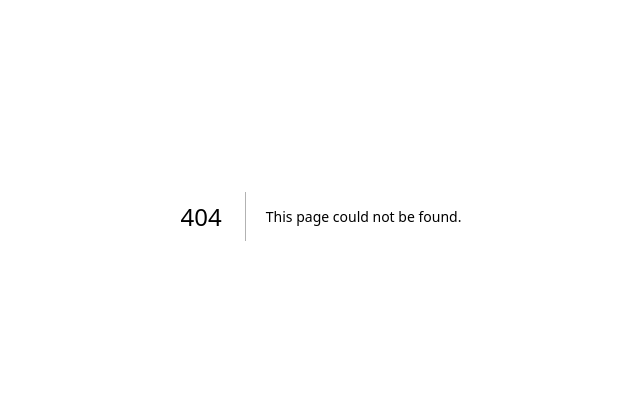
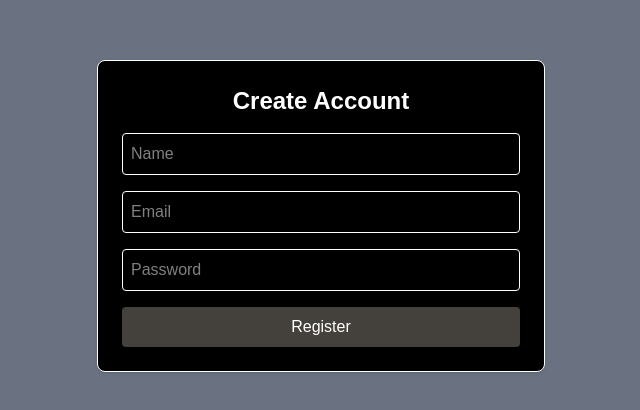
Before and after one commit to its-dibo/easy-generator-assessment, a Next.js app in the folder apps/easy-generator-ui/: page /register in a window 1280 px wide. Before the commit this address had no page. Shown: the part 184-594 px from the top of the page, without its empty margins (319-959 px from the left). Built offline with nearby package versions, Linux system fonts and the light colour scheme.

Commit message:
feat(FE): add register page

```diff
--- /dev/null
+++ b/apps/easy-generator-ui/src/app/register/page.tsx
@@ -0,0 +1,118 @@
+"use client";
+
+// todo: prevent navigating to this page if the user already logged-in
+// todo: improve form style
+// todo: improve validations
+// todo: set apiBaseUrl in a config file
+// todo: send error logs to the cloud
+
+import { useState } from "react";
+import { useRouter } from "next/navigation";
+
+export default function RegisterPage() {
+  const router = useRouter();
+  const [loading, setLoading] = useState(false);
+  const [status, setStatus] = useState<null | "success" | "error">(null);
+
+  async function registerUser(formData: FormData) {
+    const name = formData.get("name") as string;
+    const email = formData.get("email") as string;
+    const password = formData.get("password") as string;
+
+    // basic validation
+    // todo: improve client-side validations
+    if (!name || !email || !password) {
+      setStatus("error");
+      return;
+    }
+
+    setLoading(true);
+    setStatus(null);
+
+    try {
+      const res = await fetch("http://localhost:5000/api/v1.0/auth/register", {
+        method: "POST",
+        headers: {
+          "Content-Type": "application/json",
+          Accept: "application/json",
+        },
+        body: JSON.stringify({ name, email, password }),
+      });
+
+      if (!res.ok) {
+        console.error("Failed to register");
+        setStatus("error");
+        return;
+      }
+
+      const data = await res.json();
+      // todo: use http-only cookies
+      localStorage.setItem("auth_token", data.auth_token);
+      setStatus("success");
+      router.push("/");
+    } catch (err) {
+      console.error(err);
+      setStatus("error");
+    } finally {
+      setLoading(false);
+    }
+  }
+
+  return (
+    <div className="flex min-h-screen items-center justify-center bg-gray-500">
+      <form
+        onSubmit={(e) => {
+          e.preventDefault();
+          const formData = new FormData(e.currentTarget);
+          registerUser(formData);
+        }}
+        className="w-full max-w-md space-y-4 rounded-lg border p-6 shadow bg-black text-white"
+      >
+        <h1 className="text-2xl font-bold text-center">Create Account</h1>
+
+        <input
+          type="text"
+          name="name"
+          placeholder="Name"
+          className="w-full rounded border p-2 focus:outline-none focus:ring-2 focus:ring-blue-500"
+          required
+        />
+
+        <input
+          type="email"
+          name="email"
+          placeholder="Email"
+          className="w-full rounded border p-2 focus:outline-none focus:ring-2 focus:ring-blue-500"
+          required
+        />
+
+        <input
+          type="password"
+          name="password"
+          placeholder="Password"
+          className="w-full rounded border p-2 focus:outline-none focus:ring-2 focus:ring-blue-500"
+          required
+        />
+
+        <button
+          type="submit"
+          disabled={loading}
+          className="w-full rounded p-2 text-white disabled:opacity-50 bg-stone-700"
+        >
+          {loading ? "Registering..." : "Register"}
+        </button>
+
+        {status === "success" && (
+          <p className="text-green-600 text-center">
+            User created successfully!
+          </p>
+        )}
+        {status === "error" && (
+          <p className="text-red-600 text-center">
+            Registration failed. Check your inputs.
+          </p>
+        )}
+      </form>
+    </div>
+  );
+}
```
